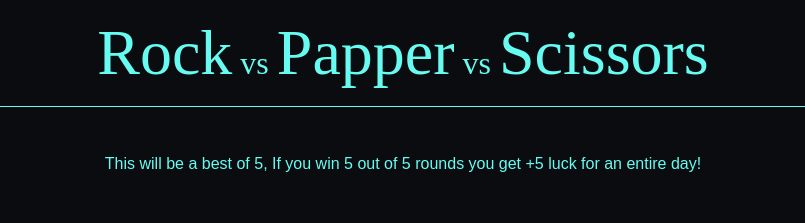
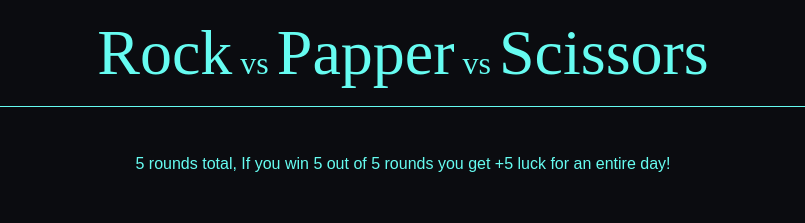
Before and after one commit to xumed001/js_rpc, a plain HTML site: page index.html in a window 1280 px wide. Shown: the top 223 px of the page, without its empty margins (237-1042 px from the left). Drawn offline with Linux system fonts and the light colour scheme.

Commit message:
gold_ver 1.6

```diff
--- a/index.html
+++ b/index.html
@@ -15,7 +15,7 @@
     <h1> <span class="main">Rock</span> vs <span class="main">Papper</span> vs <span class="main">Scissors</span></h1>
 
     <div class="container">
-        <p class="top-para">This will be a best of 5, If you win 5 out of 5 rounds you get +5 luck for an entire day!</p>
+        <p class="top-para">5 rounds total, If you win 5 out of 5 rounds you get +5 luck for an entire day!</p>
         <!-- <button onclick="resetGame()">Start Game</button> -->
         <div class="input">
             <button class="choice1" id="rock"> <img src="images/rock_1faa8.png" alt="rock">Rock</button>
```
